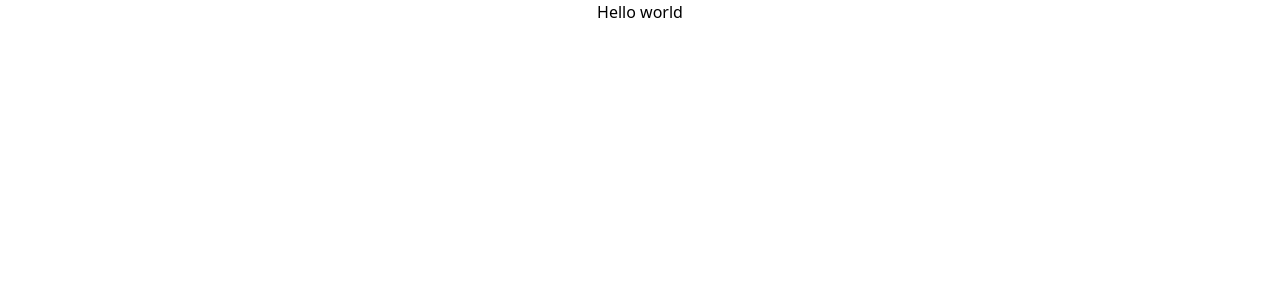
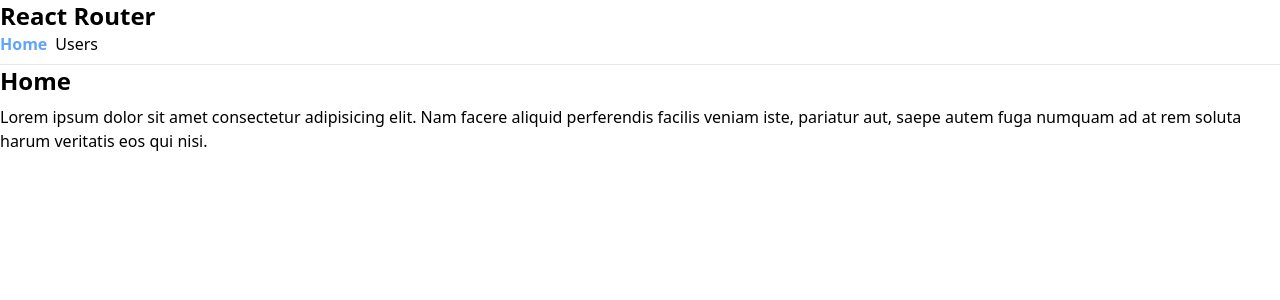
Before and after one commit to alizada-sharifi/frontend-tarkhineh, a React (Vite) app: page / in a window 1280 px wide. Shown: the top 300 px of the page. Built offline with nearby package versions, Linux system fonts and the light colour scheme.

Commit message:
feat: Setup React Router with BrowserRouter, Routes and NavLinks

```diff
--- a/package.json
+++ b/package.json
@@ -12,7 +12,9 @@
   },
   "dependencies": {
     "react": "^18.3.1",
-    "react-dom": "^18.3.1"
+    "react-dom": "^18.3.1",
+    "react-router": "^7.1.1",
+    "react-router-dom": "^7.1.1"
   },
   "devDependencies": {
     "@eslint/js": "^9.17.0",
--- a/src/App.jsx
+++ b/src/App.jsx
@@ -1,5 +1,30 @@
+
+import { Routes, Route } from "react-router";
+import Navbar from "./components/Navbar";
+import Home from "./pages/Home";
+import Users from "./pages/Users";
+import NotFound from "./pages/NotFound";
+import RootLayout from "./layouts/RootLayout";
+
 function App() {
-  return <div className="flex justify-center">Hello world</div>;
+  return (
+
+  <>
+
+   <h1 className="text-2xl font-bold">React Router</h1>
+   <Navbar />
+
+    <Routes>
+      <Route  element={<RootLayout />} >
+        <Route index element={<Home />} />
+        <Route path="users" element={<Users />} />
+        <Route path="*" element={<NotFound />} />
+     </Route>
+    </Routes>
+
+
+    </>
+    );
 }
 
 export default App;
--- /dev/null
+++ b/src/components/Navbar.jsx
@@ -0,0 +1,32 @@
+/* eslint-disable func-style */
+/* eslint-disable prettier/prettier */
+import { NavLink } from "react-router"
+
+
+const Navbar = () => {
+    return (
+        <nav
+            className='border-b pb-2 space-x-2'
+        >
+            <NavLink
+            to="/"
+            className={({ isActive }) =>
+                isActive ? 'text-blue-400 font-bold' : 'text-black font-normal'
+            }
+
+            >Home
+            </NavLink>
+
+            <NavLink
+            to="/users"
+            className={({ isActive }) =>
+                isActive ? 'text-blue-400 font-bold' : 'text-black font-normal'
+            }
+            >
+                Users
+                </NavLink>
+        </nav>
+    )
+}
+
+export default Navbar
--- /dev/null
+++ b/src/layouts/RootLayout.jsx
@@ -0,0 +1,12 @@
+import { Outlet } from "react-router"
+
+Outlet
+const RootLayout = () => {
+  return (
+    <main className='space-y-2' >
+        <Outlet />
+    </main>
+  )
+}
+
+export default RootLayout
--- a/src/main.jsx
+++ b/src/main.jsx
@@ -1,10 +1,13 @@
-import {StrictMode} from 'react';
-import {createRoot} from 'react-dom/client';
+import { StrictMode } from 'react';
+import { createRoot } from 'react-dom/client';
 import './styles/index.css';
 import App from './App.jsx';
+import { BrowserRouter } from 'react-router';
 
 createRoot(document.getElementById('root')).render(
   <StrictMode>
-    <App />
+    <BrowserRouter>
+      <App />
+    </BrowserRouter>
   </StrictMode>
 );
--- /dev/null
+++ b/src/pages/Home.jsx
@@ -0,0 +1,13 @@
+/* eslint-disable func-style */
+/* eslint-disable prettier/prettier */
+
+const Home = () => {
+  return (
+    <>
+        <h1 className="text-2xl font-bold" >Home</h1>
+        <p>Lorem ipsum dolor sit amet consectetur adipisicing elit. Nam facere aliquid perferendis facilis veniam iste, pariatur aut, saepe autem fuga numquam ad at rem soluta harum veritatis eos qui nisi.</p>
+    </>
+  )
+}
+
+export default Home
--- /dev/null
+++ b/src/pages/NotFound.jsx
@@ -0,0 +1,10 @@
+
+const NotFound = () => {
+  return (
+    <h1 className="text-2xl font-bold">
+      there is not such page
+    </h1>
+  )
+}
+
+export default NotFound
--- /dev/null
+++ b/src/pages/Users.jsx
@@ -0,0 +1,13 @@
+/* eslint-disable func-style */
+/* eslint-disable prettier/prettier */
+
+const Users = () => {
+  return (
+    <>
+    <h1 className="text-2xl font-bold" >Users</h1>
+    <p>Lorem ipsum dolor sit amet consectetur adipisicing elit. Nam facere aliquid perferendis facilis veniam iste, pariatur aut, saepe autem fuga numquam ad at rem soluta harum veritatis eos qui nisi.</p>
+</>
+  )
+}
+
+export default Users
--- /dev/null
+++ b/src/router/index.js
@@ -0,0 +1,25 @@
+/* eslint-disable prettier/prettier */
+import { createBrowserRouter } from "react-router";
+import RootLayout from "../layouts/RootLayout";
+import Home from "../pages/Home";
+import Users from "../pages/Users";
+import NotFound from "../pages/NotFound";
+
+
+export const router = createBrowserRouter([
+  {
+    path: "/",
+    element: <RootLayout />,
+    errorElement: <NotFound />,
+    children: [
+      {
+        index: true,
+        element: <Home />,
+      },
+      {
+        path: "users",
+        element: <Users />,
+      }
+    ]
+  },
+]);
```
Also changed, not shown: 1 other file (tests, documents, lock files or other folders).
